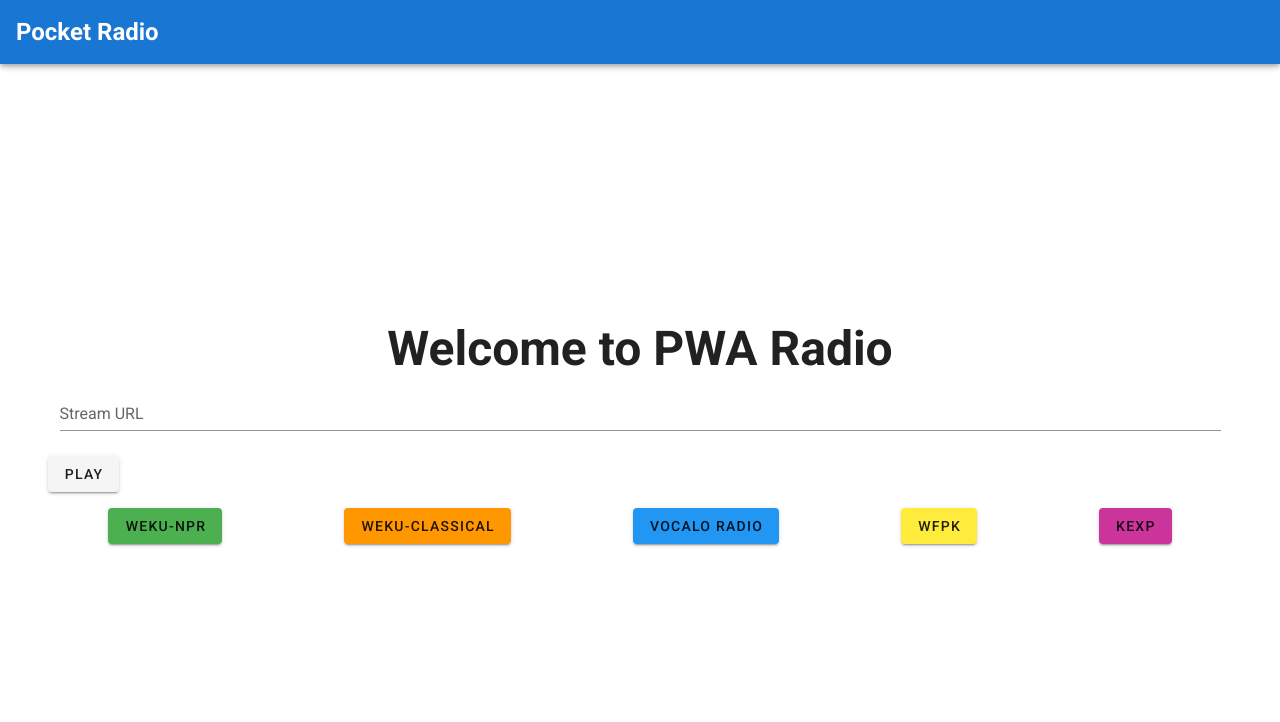
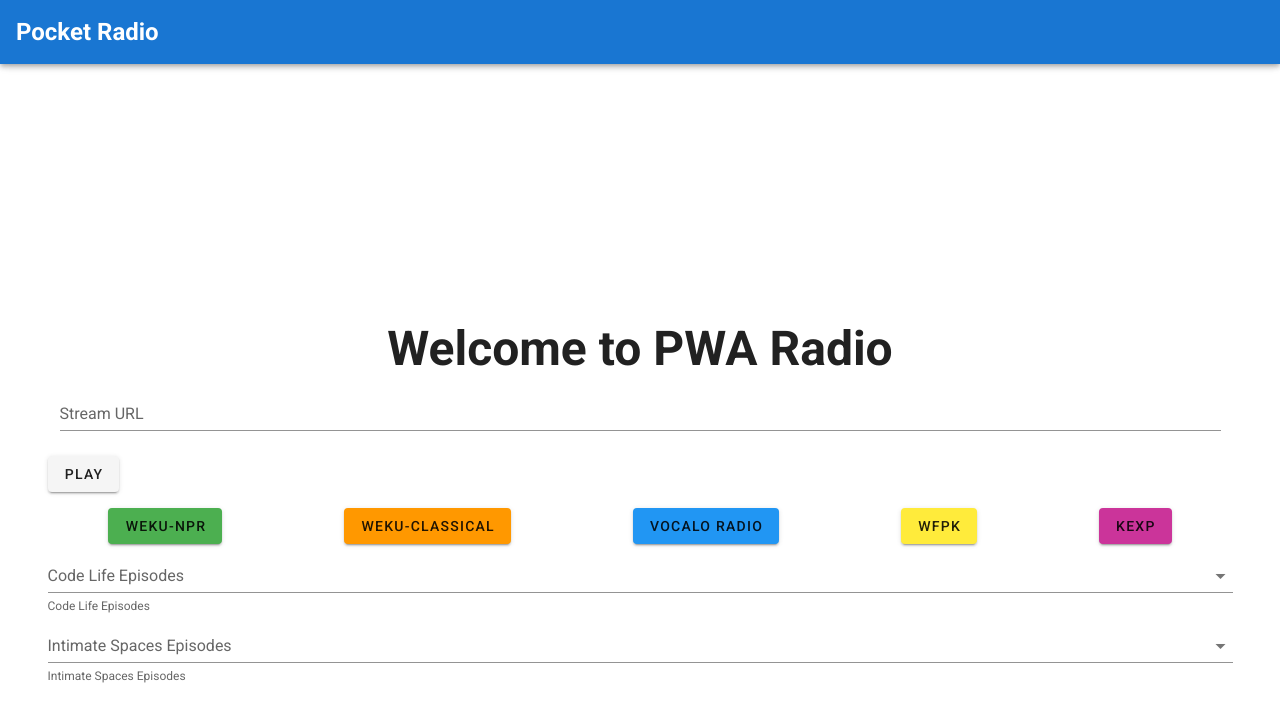
Before and after one commit to mastashake08/pocket-podcaster, a Vue app: page / in a window 1280 px wide. Shown: the top 722 px of the page. Built offline with nearby package versions, Linux system fonts and the light colour scheme; no server answers.

Commit message:
parsing RSS feeds

```diff
--- a/src/components/Radio.vue
+++ b/src/components/Radio.vue
@@ -27,6 +27,34 @@
     <v-row class="text-center">
       <v-btn class="pa-md-4 mx-lg-auto" v-for="x in presets" v-on:click="setAudio(x)" :key="x.name" :color="x.color"> {{x.name}} </v-btn>
     </v-row>
+    <v-row class="text-center">
+      <v-select
+          v-model="currentPodcast"
+          hint="Code Life Episodes"
+          :items="codeLifeEpisodes"
+          item-text="name"
+          item-value="url"
+          label="Code Life Episodes"
+          persistent-hint
+          return-object
+          single-line
+          @change="playPodcast"
+        ></v-select>
+    </v-row>
+    <v-row class="text-center">
+      <v-select
+          v-model="currentPodcast"
+          hint="Intimate Spaces Episodes"
+          :items="intimateEpisodes"
+          item-text="name"
+          item-value="url"
+          label="Intimate Spaces Episodes"
+          persistent-hint
+          return-object
+          single-line
+          @change="playPodcast"
+        ></v-select>
+    </v-row>
   </v-container>
 </template>
 
@@ -38,6 +66,8 @@
       isPlaying: false,
       audio: {},
       url : '',
+      currentPodcast: {},
+      selectedEpisode: {},
       presets : [
         {
           name: 'WEKU-NPR',
@@ -64,6 +94,13 @@
           url: 'https://kexp-mp3-128.streamguys1.com/kexp128.mp3?listenerid=8044407b7410ad01f8210fd508279708&awparams=companionAds%3Atrue',
           color: '#cb349a'
         }
+      ],
+      codeLifeEpisodes: [],
+      intimateEpisodes: [],
+      podcastURLS: [
+        { url: 'https://anchor.fm/s/fdc3ac0/podcast/rss', name: 'Code Life' },
+        { url: 'https://anchor.fm/s/42d5fca4/podcast/rss' , name: 'Intimate Spaces' }
+
       ]
     }),
     methods: {
@@ -93,6 +130,10 @@
           navigator.mediaSession.setActionHandler('nexttrack', function() { /* Code excerpted. */ });
         }
       },
+      playPodcast: function () {
+        this.setAudio(this.currentPodcast)
+        this.playAudio()
+      },
       playAudio: function () {
         if(this.isPlaying){
           this.isPlaying = false
@@ -117,11 +158,38 @@
       setAudio: function(preset) {
         this.url = preset.url
         navigator.mediaSession.metadata.title = preset.name
+        if(preset.image) {
+          navigator.mediaSession.metadata.artwork = [
+            { src: preset.image }
+          ]
+        }
         this.playAudio()
       }
     },
     mounted () {
       this.setMediaControls()
+      this.podcastURLS.forEach(pod => {
+        fetch(pod.url)
+        .then(response => response.text())
+        .then(str => new window.DOMParser().parseFromString(str, "text/xml"))
+        .then(data => {
+          const items = data.querySelectorAll("item");
+          for (let i = 0; i < items.length; i++) {
+            let item = items[i];
+            let image = item.getElementsByTagName("itunes:image")[0].getAttribute("href")
+            let title = item.querySelector("title").innerHTML
+            let url = item.querySelector("enclosure").getAttribute("url")
+            let podcast = { name: title.replace("<![CDATA[", "").replace("]]>", ""), url: url, image: image }
+            console.log(pod.name)
+            if(pod.name === 'Code Life') {
+              this.codeLifeEpisodes.push(podcast)
+            } else {
+              this.intimateEpisodes.push(podcast)
+            }
+
+          }
+        })
+      })
     }
   }
 </script>
```
